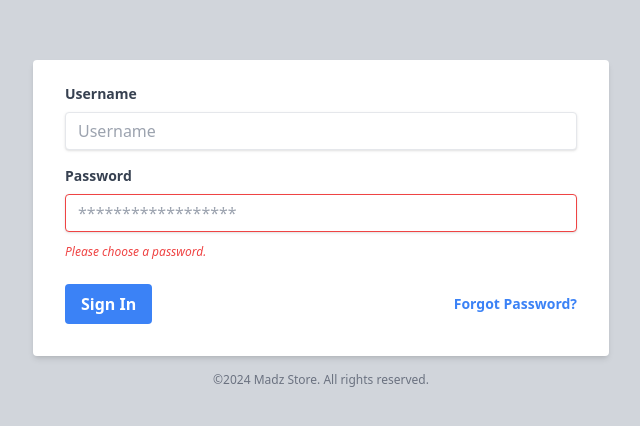
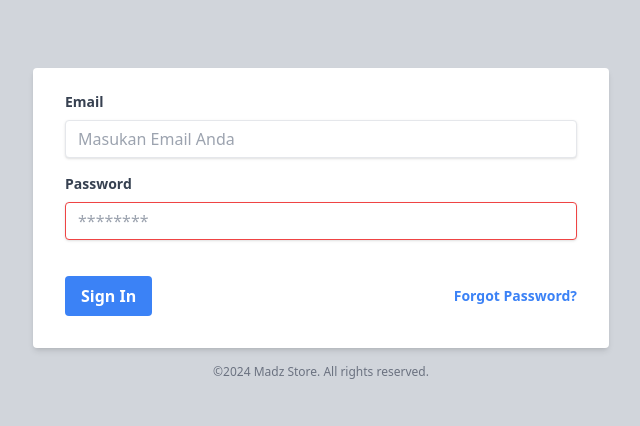
Before and after one commit to XyzMadc/learn-my-store, a Next.js app: page /auth/login in a window 1280 px wide. Shown: the part 176-602 px from the top of the page, without its empty margins (319-959 px from the left). Built offline with nearby package versions, Linux system fonts and the light colour scheme.

Commit message:
fix: rename login input

```diff
--- a/src/components/view/auth/login/index.tsx
+++ b/src/components/view/auth/login/index.tsx
@@ -8,15 +8,15 @@ export default function LoginView() {
           <div className="mb-4">
             <label
               className="block text-gray-700 text-sm font-bold mb-2"
-              htmlFor="username"
+              htmlFor="email"
             >
-              Username
+              Email
             </label>
             <input
               className="shadow appearance-none border rounded w-full py-2 px-3 text-gray-700 leading-tight focus:outline-none focus:shadow-outline"
-              id="username"
-              type="text"
-              placeholder="Username"
+              id="email"
+              type="email"
+              placeholder="Masukan Email Anda"
             />
           </div>
           <div className="mb-6">
@@ -30,11 +30,8 @@ export default function LoginView() {
               className="shadow appearance-none border border-red-500 rounded w-full py-2 px-3 text-gray-700 mb-3 leading-tight focus:outline-none focus:shadow-outline"
               id="password"
               type="password"
-              placeholder="******************"
+              placeholder="********"
             />
-            <p className="text-red-500 text-xs italic">
-              Please choose a password.
-            </p>
           </div>
           <div className="flex items-center justify-between">
             <button
```
